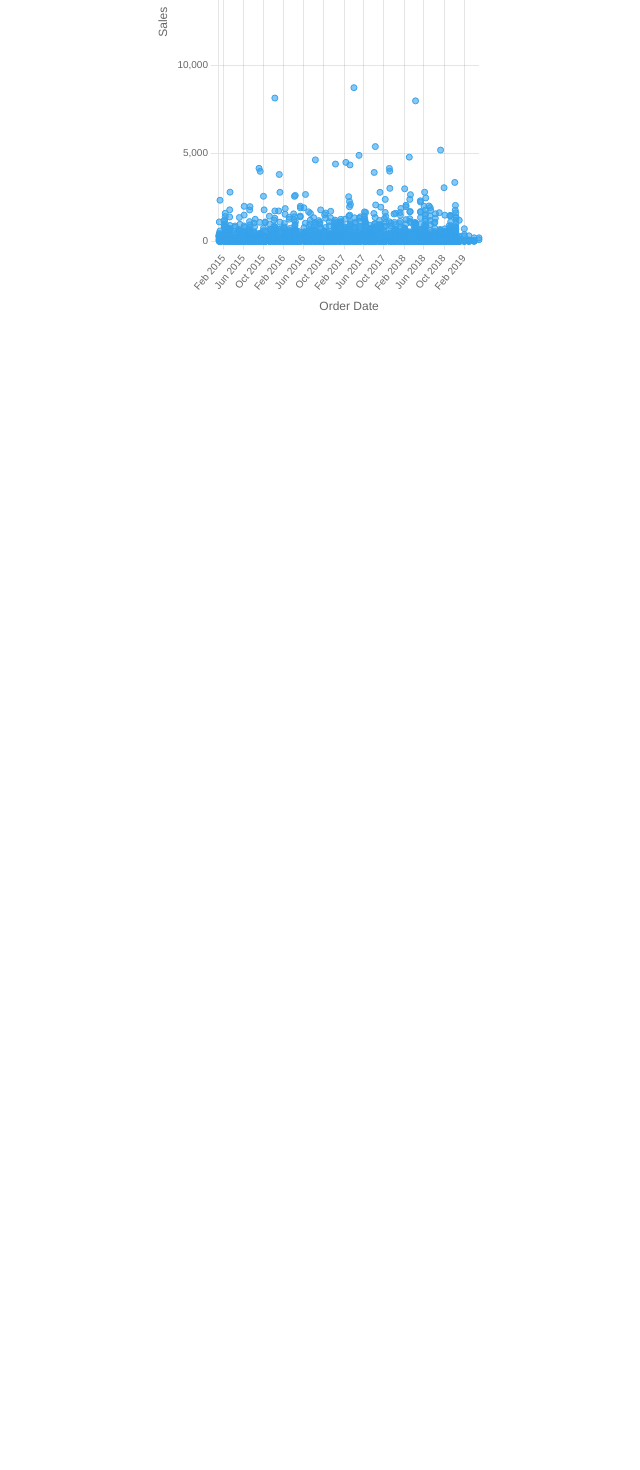
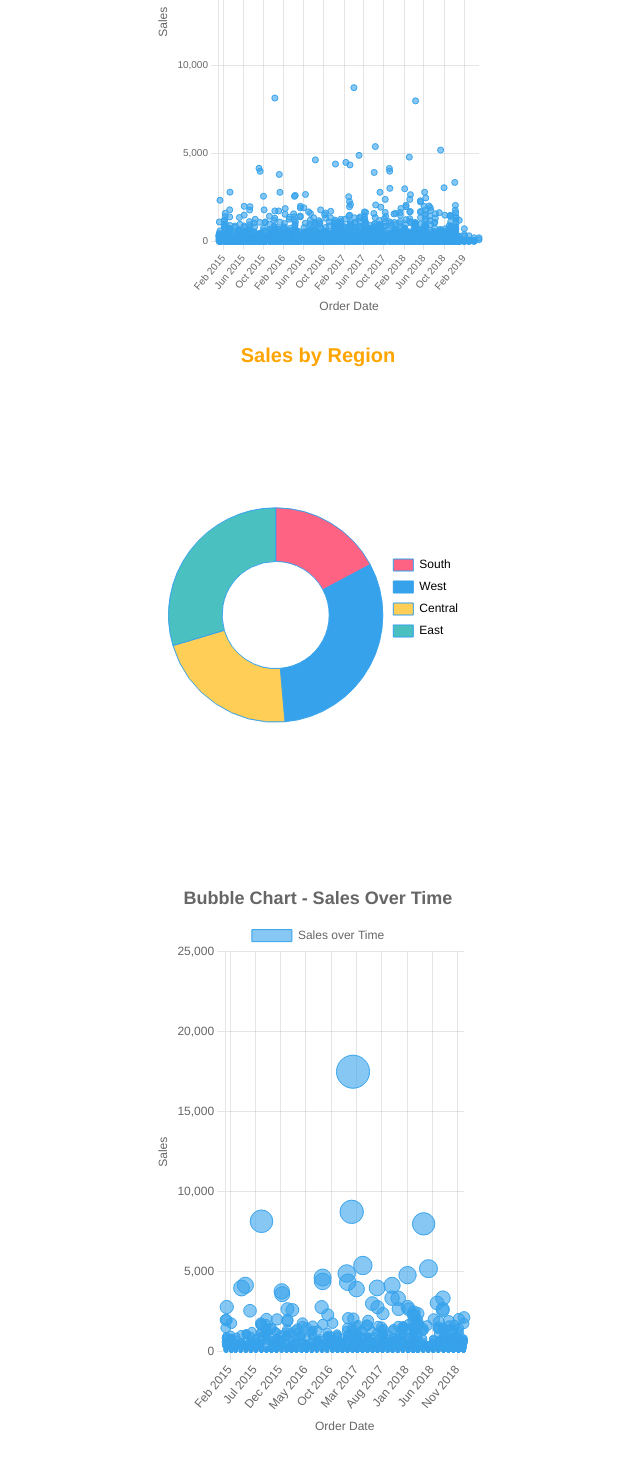
Before and after one commit to DDev750wala/dv-oep, a React (Vite) app: page / in a window 1280 px wide. Shown: the part 2594-4064 px from the top of the page, without its empty margins (322-962 px from the left). Before the commit the page ends 2944 px from the top, so only its background shows below. Built offline with nearby package versions, Linux system fonts and the light colour scheme.

Commit message:
bubble and dougnut completed

```diff
--- a/src/App.tsx
+++ b/src/App.tsx
@@ -9,6 +9,8 @@ import PieChart from "./components/PieChart";
 import LineChart from "./components/LineChart";
 import  ScatterChart  from "./components/ScatterChart";
 import StackedBarChart from "./components/StackedBar";
+import DoughNut from "./components/DoughNutChart";
+import BubbleChart from "./components/BubbleChart";
 
 function App() {
     const [data, setData] = useState<DataInterface[]>([]);
@@ -43,6 +45,8 @@ function App() {
                 <LineChart />
                 <StackedBarChart />
                 <ScatterChart />
+                <DoughNut />
+                <BubbleChart />
             </>
         </DataContext.Provider>
     );
--- a/src/components/BubbleChart.tsx
+++ b/src/components/BubbleChart.tsx
@@ -1,5 +1,6 @@
-import React from "react";
+import React, {useState, useContext, useEffect} from "react";
 import { Bubble } from "react-chartjs-2";
+import { DataContext, DataInterface } from "../lib/dataStore";
 import {
     Chart as ChartJS,
     CategoryScale,
@@ -8,6 +9,7 @@ import {
     Title,
     Tooltip,
     Legend,
+    ChartData
 } from "chart.js";
 
 ChartJS.register(
@@ -20,6 +22,101 @@ ChartJS.register(
 );
 
 const BubbleChart = () => {
+    const [loading, setLoading] = useState(true);
+    const [dataInFormat, setDataInFormat] =
+            useState<ChartData<"bubble", { x: number | Date; y: number; r: number }[], unknown>>();
+     const data = useContext(DataContext).data;
+
+        useEffect(() => {
+            if (!data || data.length === 0) {
+                setLoading(false);
+                return;
+            }
+
+            const parsedData = data.map((item) => {
+                const date = new Date(item.Order_Date).getTime();
+                const sales = Number(item.Sales);
+                const radius = Math.sqrt(sales) / 8; // scale radius based on sales
+                return { x: date, y: sales, r: radius };
+            });
+
+
+            setDataInFormat({
+                labels: [], // <-- Add this line to avoid runtime error
+                datasets: [
+                    {
+                        label: "Sales over Time",
+                        data: parsedData,
+                        backgroundColor: "rgba(54, 162, 235, 0.6)",
+                        borderColor: "rgba(54, 162, 235, 1)",
+                    },
+                ],
+            });
+
+        setLoading(false);
+    }, [data]);
+
+    if (loading) return <div>Loading...</div>;
+
+    if (!dataInFormat || !dataInFormat.datasets || dataInFormat.datasets.length === 0) {
+        return <div>No data available</div>;
+    }
+
+    return (
+        <div className="w-full h-[70vh]">
+            <Bubble
+             data={
+                    dataInFormat as ChartData<
+                    "bubble",
+                    { x: number | Date; y: number; r: number }[],
+                    unknown
+                    >
+                }
+                options={{
+                    responsive: true,
+                    maintainAspectRatio: false,
+                    plugins: {
+                        title: {
+                            display: true,
+                            text: "Bubble Chart - Sales Over Time",
+                            font: { size: 18 },
+                        },
+                        tooltip: {
+                            callbacks: {
+                              label: (context) => {
+                                const { x, y, r } = context.raw as { x: number | Date; y: number; r: number };
+
+                                const formattedDate =
+                                  typeof x === "number" ? new Date(x).toLocaleDateString() : x.toLocaleDateString();
+
+                                return `Date: ${formattedDate}, Sales: $${y.toFixed(2)}, Size: ${r.toFixed(2)}`;
+                              },
+                            },
+                          },
+                    },
+                    scales: {
+                        x: {
+                            type: "time",
+                            time: {
+                                unit: "month",
+                            },
+                            title: {
+                                display: true,
+                                text: "Order Date",
+                            },
+                        },
+                        y: {
+                            title: {
+                                display: true,
+                                text: "Sales",
+                            },
+                        },
+                    },
+                }}
+            />
+        </div>
+    );
+
 
 }
 
--- a/src/components/DoughNutChart.tsx
+++ b/src/components/DoughNutChart.tsx
@@ -1,7 +1,145 @@
-import React from "react";
-import { doughnut } from "react-chartjs-2";
-import { Chart as ChartJS, ArcElement, Tooltip, Legend } from "chart.js";
+import React, { useEffect, useState, useContext } from "react";
+import { Doughnut } from "react-chartjs-2";
+import { Chart as ChartJS, ArcElement, Tooltip, Legend, ChartData } from "chart.js";
+import { DataContext, DataInterface } from "../lib/dataStore";
 
 ChartJS.register(ArcElement, Tooltip, Legend);
 
-const oughNut;
+const DoughNut = () => {
+    const [loading, setLoading] = useState(false);
+    const [dataInFormat, setDataInFormat] =
+        useState<
+            ChartData<"doughnut", number[], unknown>
+        >();
+
+    const [data, setData] = useState<DataInterface[] | null>(null);
+
+
+    const data1 = useContext(DataContext).data;
+
+    useEffect(() => {
+            setLoading(true);
+            setData(data1);
+
+            if (data1 === null) {
+                return;
+            }
+
+
+
+            const groupBy = (arr: DataInterface[], key: keyof DataInterface) => {
+                console.log(arr);
+
+                return arr.reduce((acc: Record<string, DataInterface[]>, obj) => {
+                    const value = obj[key];
+                    acc[value] = acc[value] || [];
+                    acc[value].push(obj);
+                    return acc;
+                }, {} as Record<string, DataInterface[]>);
+            };
+
+            const groupedData = groupBy(data1, "Region");
+            console.log(groupedData);
+
+            let labels: string[] = [];
+
+            for (const key in groupedData) {
+                labels.push(key);
+            }
+
+            let totalSalesByCategory: number[] = [];
+
+            for (const key in groupedData) {
+                const sales = groupedData[key].reduce(
+                    (acc, obj) => acc + Number(obj.Sales),
+                    0
+                );
+                totalSalesByCategory.push(sales);
+            }
+            console.log(totalSalesByCategory);
+
+            const backgroundColors = [
+                "#FF6384", "#36A2EB", "#FFCE56",
+                "#4BC0C0", "#9966FF", "#FF9F40"
+            ];
+
+            let datasets: any = [
+                {
+                    label: "Sales distribution By Region",
+                    data: totalSalesByCategory,
+                    backgroundColor: backgroundColors.slice(0, labels.length),
+                    borderColor: "rgba(54, 162, 235, 1)",
+                    borderWidth: 1,
+                },
+            ];
+
+            setDataInFormat({
+                labels: labels,
+                datasets: datasets,
+            });
+
+            setLoading(false);
+        }, [data]);
+
+        if (loading) {
+            return <div>Loading...</div>;
+        }
+
+        return data ? (
+                <div className="w-full h-[70vh] p-4">
+                    <Doughnut
+                        data={
+                            dataInFormat as ChartData<
+                                "doughnut",
+                                number[],
+                                unknown
+                            >
+                        }
+                        options={{
+                            responsive: true,
+
+                            maintainAspectRatio: false,
+                            layout: {
+                                padding: 0,
+                            },
+                            plugins: {
+                                legend: {
+                                    display: true,
+                                    position: "right",
+                                    labels: {
+                                      color: "black",
+                                      font: { size: 12 },
+                                      boxWidth: 20,
+                                      padding: 10,
+                                    },
+                                  },
+                                  title: {
+                                    display: true,
+                                    text: "Sales by Region",
+                                    align: "center",
+                                    color: "orange",
+                                    font: {
+                                      size: 20,
+                                      weight: 'bold',
+                                    },
+                                    padding: {
+                                      top: 10,
+
+                                    },
+                                  },
+                                  tooltip: {
+                                    titleFont: { size: 10 },
+                                    bodyFont: { size: 10 },
+                                    padding: 6,
+                                    caretSize: 5,
+                                  },
+                            },
+                        }}
+                    />
+                </div>
+            ) : (
+                <div>No data available</div>
+            );
+        };
+
+export default DoughNut;
```
